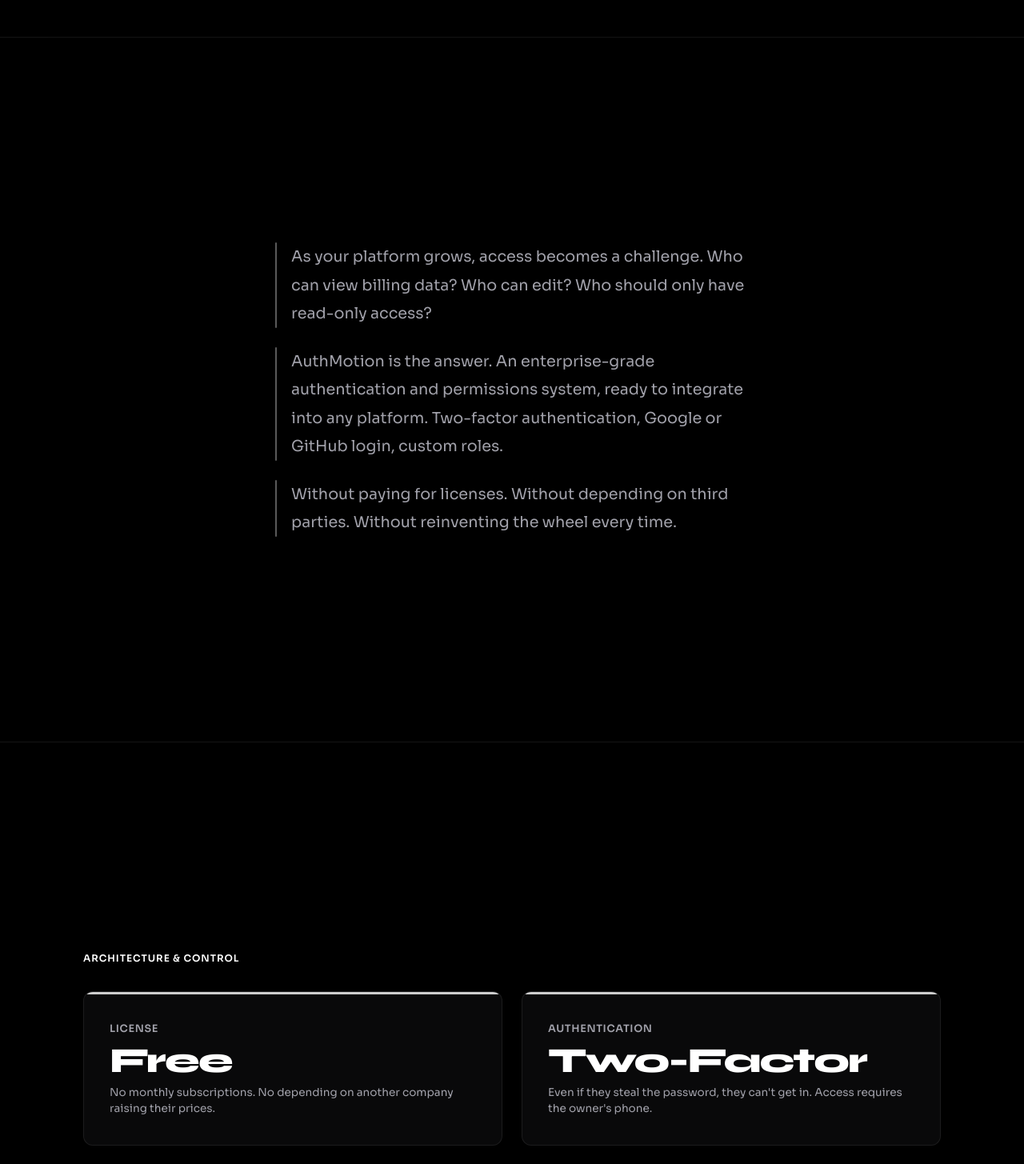
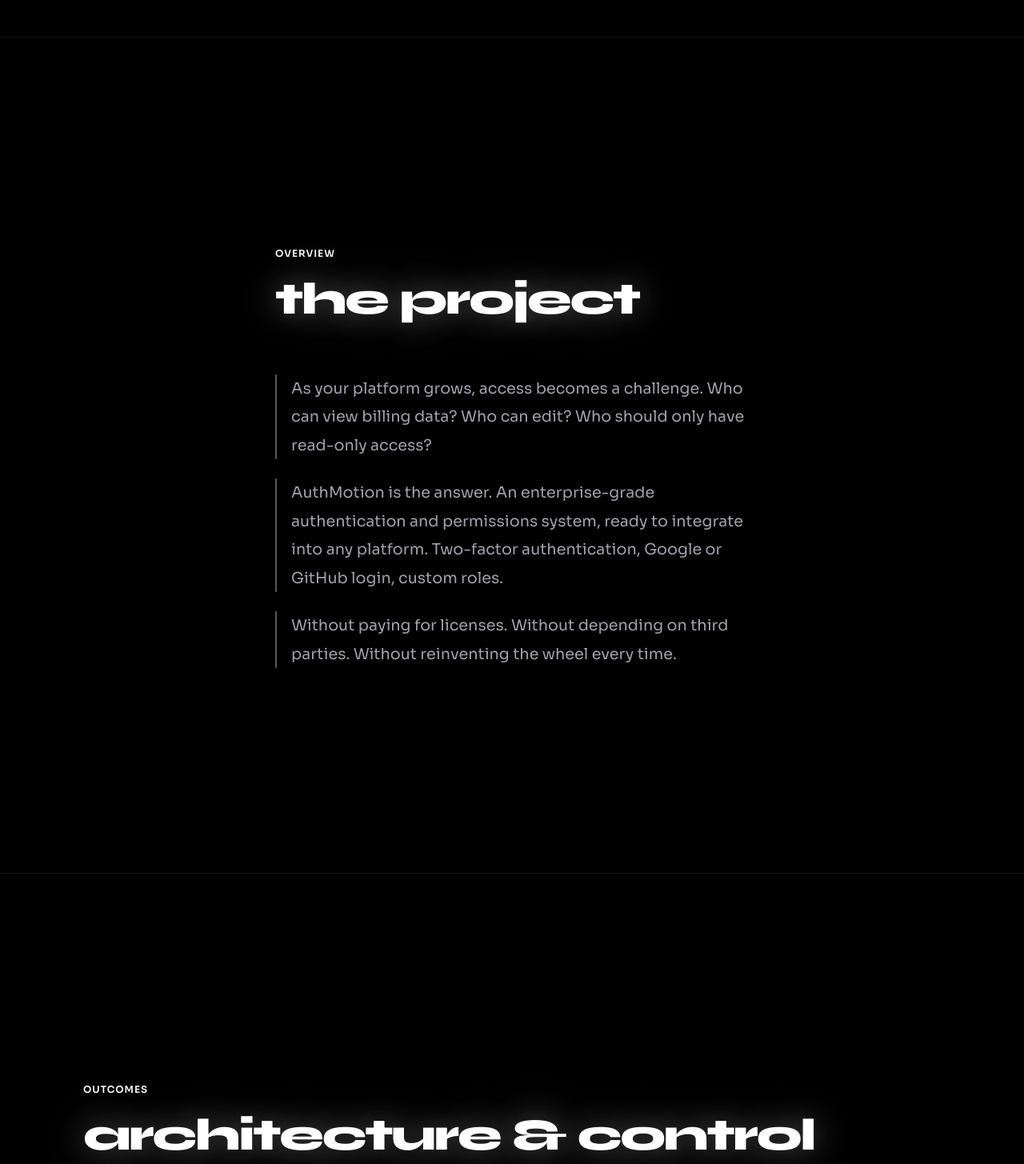
Before and after one commit to malcom-builder/malcombuilder.com, a Next.js app: page /en/projects/authmotion in a window 1280 px wide. Shown: the part 1330-2785 px from the top of the page at 80% size. Built offline with nearby package versions, Linux system fonts and the light colour scheme.

Commit message:
design: synchronize project detail pages visual hierarchy and interactive spotlight headings with homepage

```diff
--- a/src/app/globals.css
+++ b/src/app/globals.css
@@ -710,10 +710,12 @@ body::after {
 }
 
 /* ─── Even-section top glow divider ──────────────────────────────────────── */
-main > section:nth-child(even) {
+main > section:nth-child(even),
+article > section:nth-child(even) {
   position: relative;
 }
-main > section:nth-child(even)::before {
+main > section:nth-child(even)::before,
+article > section:nth-child(even)::before {
   content: "";
   position: absolute;
   top: 0;
--- a/src/components/project/ProjectFeatures.tsx
+++ b/src/components/project/ProjectFeatures.tsx
@@ -3,6 +3,8 @@
 import { memo } from "react";
 import { motion } from "framer-motion";
 import { Check } from "lucide-react";
+import { SpotlightHeading } from "@/components/ui/SpotlightHeading";
+import { useParams } from "next/navigation";
 import { useSpotlight, SpotlightGlow } from "./SpotlightGlow";
 
 type FeatureItem = string | { title: string; desc: string };
@@ -121,10 +123,30 @@ const FeatureCard = memo(function FeatureCard({ feature, i }: { feature: Feature
 });
 
 export function ProjectFeatures({ features, sectionLabel = "Logros" }: Props) {
+  const params = useParams();
+  const locale = params?.locale as string;
+
   return (
     <section data-section="features" className="section" style={{ borderBottom: "1px solid var(--color-border)", backgroundColor: "var(--color-bg)" }}>
       <div className="container">
-        <span className="label" style={{ display: "inline-block", marginBottom: "2rem" }}>{sectionLabel}</span>
+        {/* Section Heading */}
+        <motion.div
+          initial={{ opacity: 0, y: 30 }}
+          whileInView={{ opacity: 1, y: 0 }}
+          viewport={{ once: true, margin: "0px 0px -10% 0px" }}
+          transition={{ duration: 0.7, ease: [0.21, 0.47, 0.32, 0.98] }}
+        >
+          <div style={{ marginBottom: "1rem" }}>
+            <span className="label" style={{ display: "inline-block", color: "var(--color-lime)" }}>
+              {locale === "en" ? "scope" : "alcance"}
+            </span>
+          </div>
+          <div style={{ marginBottom: "4rem" }}>
+            <SpotlightHeading as="h2" className="heading" style={{ color: "var(--color-fg)", textTransform: "lowercase" }}>
+              {sectionLabel}
+            </SpotlightHeading>
+          </div>
+        </motion.div>
         <motion.div
           variants={listContainer}
           initial="hidden"
--- a/src/components/project/ProjectHero.tsx
+++ b/src/components/project/ProjectHero.tsx
@@ -5,6 +5,7 @@ import { Link } from "@/i18n/routing";
 import { useParams } from "next/navigation";
 import { ArrowLeft } from "lucide-react";
 import { useRef, useCallback } from "react";
+import { SpotlightHeading } from "@/components/ui/SpotlightHeading";
 
 const container = {
   hidden: {},
@@ -195,8 +196,9 @@ export function ProjectHero({ title, category, tagline }: Props) {
           </motion.div>
 
           {/* Title */}
-          <motion.h1
-            variants={item}
+          <motion.div variants={item}>
+            <SpotlightHeading
+              as="h1"
               className="display"
               style={{
                 color: "var(--color-fg)",
@@ -206,7 +208,8 @@ export function ProjectHero({ title, category, tagline }: Props) {
               }}
             >
               {title}
-          </motion.h1>
+            </SpotlightHeading>
+          </motion.div>
 
           {/* Tagline */}
           <motion.p
--- a/src/components/project/ProjectLinks.tsx
+++ b/src/components/project/ProjectLinks.tsx
@@ -3,6 +3,8 @@
 import { motion, useMotionValue, useSpring, useReducedMotion } from "framer-motion";
 import { ArrowUpRight, Code } from "lucide-react";
 import { useRef } from "react";
+import { SpotlightHeading } from "@/components/ui/SpotlightHeading";
+import { useParams } from "next/navigation";
 
 interface Props {
   url: string;
@@ -91,9 +93,31 @@ function MagneticButton({ children, className, href, target, rel }: {
 }
 
 export function ProjectLinks({ url, github }: Props) {
+  const params = useParams();
+  const locale = params?.locale as string;
+
   return (
-    <section data-section="links" className="section" style={{ backgroundColor: "var(--color-bg)" }}>
+    <section data-section="links" className="section" style={{ borderBottom: "1px solid var(--color-border)", backgroundColor: "var(--color-bg)" }}>
       <div className="container">
+        {/* Section Heading */}
+        <motion.div
+          initial={{ opacity: 0, y: 30 }}
+          whileInView={{ opacity: 1, y: 0 }}
+          viewport={{ once: true, margin: "0px 0px -10% 0px" }}
+          transition={{ duration: 0.7, ease: [0.21, 0.47, 0.32, 0.98] }}
+        >
+          <div style={{ marginBottom: "1rem" }}>
+            <span className="label" style={{ display: "inline-block", color: "var(--color-lime)" }}>
+              {locale === "en" ? "deployment" : "despliegue"}
+            </span>
+          </div>
+          <div style={{ marginBottom: "4rem" }}>
+            <SpotlightHeading as="h2" className="heading" style={{ color: "var(--color-fg)", textTransform: "lowercase" }}>
+              {locale === "en" ? "live demo & code" : "sitio en vivo y código"}
+            </SpotlightHeading>
+          </div>
+        </motion.div>
+
         <motion.div
           variants={listContainer}
           initial="hidden"
--- a/src/components/project/ProjectMetrics.tsx
+++ b/src/components/project/ProjectMetrics.tsx
@@ -4,6 +4,8 @@ import { memo, useState, useEffect, useRef } from "react";
 import { motion, useMotionValue, useSpring, useTransform, useInView, useReducedMotion } from "framer-motion";
 import { Users, Eye } from "lucide-react";
 import { useSpotlight, SpotlightGlow } from "./SpotlightGlow";
+import { SpotlightHeading } from "@/components/ui/SpotlightHeading";
+import { useParams } from "next/navigation";
 
 interface MetricCard {
   label: string;
@@ -181,6 +183,8 @@ const MetricCard = memo(function MetricCard({ card }: { card: MetricCard }) {
 });
 
 export function ProjectMetrics({ slug, metrics }: Props) {
+  const params = useParams();
+  const locale = params?.locale as string;
   const [metricTab, setMetricTab] = useState<"overview" | "channels" | "treatments">("overview");
 
   if (!metrics) return null;
@@ -188,9 +192,24 @@ export function ProjectMetrics({ slug, metrics }: Props) {
   return (
     <section data-section="metrics" className="section" style={{ borderBottom: "1px solid var(--color-border)", overflow: "hidden", backgroundColor: "var(--color-bg)" }}>
       <div className="container">
-        <span className="label" style={{ display: "inline-block", marginBottom: "2rem" }}>
-          {metrics.title}
-        </span>
+        {/* Section Heading */}
+        <motion.div
+          initial={{ opacity: 0, y: 30 }}
+          whileInView={{ opacity: 1, y: 0 }}
+          viewport={{ once: true, margin: "0px 0px -10% 0px" }}
+          transition={{ duration: 0.7, ease: [0.21, 0.47, 0.32, 0.98] }}
+        >
+          <div style={{ marginBottom: "1rem" }}>
+            <span className="label" style={{ display: "inline-block", color: "var(--color-lime)" }}>
+              {locale === "en" ? "outcomes" : "resultados"}
+            </span>
+          </div>
+          <div style={{ marginBottom: "4rem" }}>
+            <SpotlightHeading as="h2" className="heading" style={{ color: "var(--color-fg)", textTransform: "lowercase" }}>
+              {metrics.title}
+            </SpotlightHeading>
+          </div>
+        </motion.div>
 
         {/* Tab Selection for Zolfo with Full GA Data */}
         {slug === "zolfo-medicina-estetica" && metrics.channels && metrics.treatments && (
--- a/src/components/project/ProjectOverview.tsx
+++ b/src/components/project/ProjectOverview.tsx
@@ -1,6 +1,8 @@
 "use client";
 
 import { motion, useReducedMotion } from "framer-motion";
+import { SpotlightHeading } from "@/components/ui/SpotlightHeading";
+import { useParams } from "next/navigation";
 
 interface Props {
   description: string;
@@ -42,11 +44,32 @@ function AnimatedParagraph({ children, delay }: { children: React.ReactNode; del
 }
 
 export function ProjectOverview({ description }: Props) {
+  const params = useParams();
+  const locale = params?.locale as string;
   const paragraphs = description.split("\n\n").filter(Boolean);
 
   return (
     <section data-section="overview" className="section" style={{ borderBottom: "1px solid var(--color-border)", backgroundColor: "var(--color-bg)" }}>
       <div className="container" style={{ maxWidth: "720px" }}>
+        {/* Section Heading */}
+        <motion.div
+          initial={{ opacity: 0, y: 30 }}
+          whileInView={{ opacity: 1, y: 0 }}
+          viewport={{ once: true, margin: "0px 0px -10% 0px" }}
+          transition={{ duration: 0.7, ease: [0.21, 0.47, 0.32, 0.98] }}
+        >
+          <div style={{ marginBottom: "1rem" }}>
+            <span className="label" style={{ display: "inline-block", color: "var(--color-lime)" }}>
+              {locale === "en" ? "Overview" : "Resumen"}
+            </span>
+          </div>
+          <div style={{ marginBottom: "4rem" }}>
+            <SpotlightHeading as="h2" className="heading" style={{ color: "var(--color-fg)", textTransform: "lowercase" }}>
+              {locale === "en" ? "the project" : "el proyecto"}
+            </SpotlightHeading>
+          </div>
+        </motion.div>
+
         <div style={{ display: "flex", flexDirection: "column", gap: "1.5rem" }}>
           {paragraphs.map((para, i) => {
             const isHeading = para.toUpperCase() === para && para.length < 50;
--- a/src/components/project/ProjectTechStack.tsx
+++ b/src/components/project/ProjectTechStack.tsx
@@ -1,6 +1,8 @@
 "use client";
 
 import { motion } from "framer-motion";
+import { SpotlightHeading } from "@/components/ui/SpotlightHeading";
+import { useParams } from "next/navigation";
 
 interface Props {
   techStack: string[];
@@ -49,10 +51,30 @@ const techColors: Record<string, string> = {
 };
 
 export function ProjectTechStack({ techStack }: Props) {
+  const params = useParams();
+  const locale = params?.locale as string;
+
   return (
     <section data-section="stack" className="section" style={{ borderBottom: "1px solid var(--color-border)", backgroundColor: "var(--color-bg)" }}>
       <div className="container">
-        <span className="label" style={{ display: "inline-block", marginBottom: "2rem" }}>Stack</span>
+        {/* Section Heading */}
+        <motion.div
+          initial={{ opacity: 0, y: 30 }}
+          whileInView={{ opacity: 1, y: 0 }}
+          viewport={{ once: true, margin: "0px 0px -10% 0px" }}
+          transition={{ duration: 0.7, ease: [0.21, 0.47, 0.32, 0.98] }}
+        >
+          <div style={{ marginBottom: "1rem" }}>
+            <span className="label" style={{ display: "inline-block", color: "var(--color-lime)" }}>
+              {locale === "en" ? "technologies" : "tecnologías"}
+            </span>
+          </div>
+          <div style={{ marginBottom: "4rem" }}>
+            <SpotlightHeading as="h2" className="heading" style={{ color: "var(--color-fg)", textTransform: "lowercase" }}>
+              {locale === "en" ? "tech stack" : "stack de tecnologías"}
+            </SpotlightHeading>
+          </div>
+        </motion.div>
         <motion.div
           variants={listContainer}
           initial="hidden"
```
Also changed, not shown: src/components/project/ProjectPrevNext.tsx (+20 -0 lines). Lines whose indentation alone changed are shown as unchanged.
